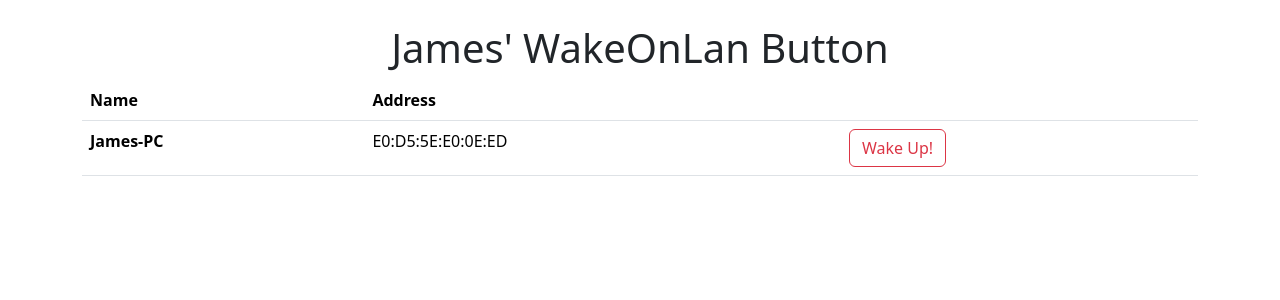
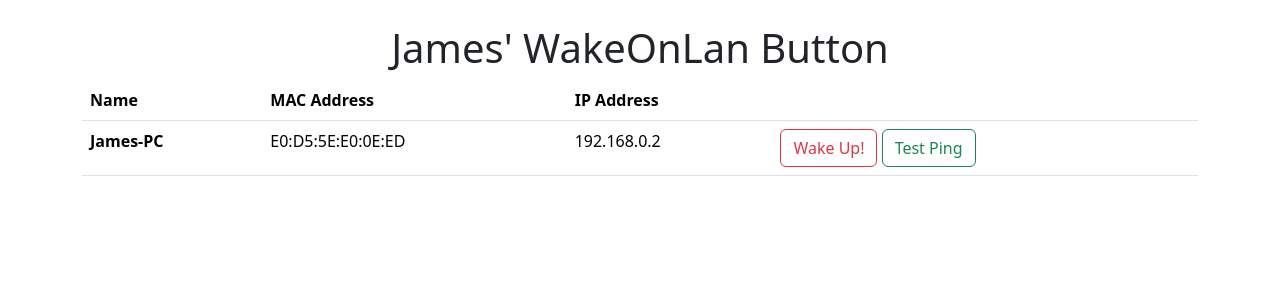
Before and after one commit to AndrewCarter04/WakeOnLan-Server, a Flask app: page / in a window 1280 px wide. Shown: the part 56-356 px from the top of the page. Run offline with Flask 3, Linux system fonts and the light colour scheme.

Commit message:
Added test-ping button

```diff
--- a/app.py
+++ b/app.py
@@ -1,6 +1,7 @@
 from flask import Flask, render_template, Response, request
 import os
 import json
+import device_ping
 
 app = Flask(__name__,
             static_folder='static')
@@ -17,12 +18,23 @@ def hello_world():  # put application's code here
 
 @app.route("/wake", methods=['POST'])
 def send():
-    address = request.json['address']
-    if address is None:
+    device_id = request.json['id']
+    if device_id is None:
         return Response(status=400, response="empty address")
-    os.system(f"wakeonlan {address}")
-    #print("Waking up ", address)
+    cmd = f"wakeonlan {get_device_list()[device_id]['mac']}"
+    print(cmd)
+    os.system(cmd)
     return "OK"
+
+
+@app.route("/ping", methods=['POST'])
+def ping():
+    device_id = request.json['id']
+    if device_id is None:
+        return Response(status=400, response="empty address")
+    print(f"Pinging {device_id}")
+    result = device_ping.ping(get_device_list()[device_id]['ip'])
+    return {"status": "online" if result else "offline"}
 
 
 if __name__ == '__main__':
--- a/devices.json
+++ b/devices.json
@@ -1,6 +1,7 @@
-[
-  {
+{
+  "e3a38b27-d706-41ab-905c-fa1b2ebcdf11": {
     "name": "James-PC",
-    "address": "E0:D5:5E:E0:0E:ED"
+    "ip": "192.168.0.2",
+    "mac": "E0:D5:5E:E0:0E:ED"
   }
-]
+}
--- a/static/main.js
+++ b/static/main.js
@@ -1,20 +1,42 @@
+function raw_trigger(url, id) {
+    console.log(id)
+    let xhr = new XMLHttpRequest();
+    xhr.open('POST', url, false);
+    xhr.setRequestHeader("Content-Type", "application/json")
+    xhr.send(JSON.stringify({"id": id}));
+    return xhr
+
+}
+
 function trigger_wakeup() {
-    console.log(this.dataset.address)
-    let xhr = new XMLHttpRequest();
-    xhr.open('POST', `/wake`, false);
-    xhr.setRequestHeader("Content-Type", "application/json")
-    xhr.send(JSON.stringify({"address": this.dataset.address}));
-    if (xhr.status === 200) {
+    let result = raw_trigger("/wake", this.dataset.id)
+    if (result.status === 200) {
         alert("Success!")
     } else {
-        alert(xhr.responseText)
+        alert(result.responseText)
+    }
+}
+
+function ping_test() {
+    let result = raw_trigger("/ping", this.dataset.id)
+    if (result.status === 200) {
+        let resObj = JSON.parse(result.responseText)
+        if (resObj.status === "online") {
+            alert("Device Online")
+        } else if (resObj.status === "offline") {
+            alert("Device Offline")
+        } else {
+            alert("An Error Occured: " + resObj)
+        }
     }
 }
 
 window.addEventListener("load", () => {
-    let all_triggers = document.getElementsByClassName("wol-trigger")
-    for (let item of all_triggers) {
-        //console.log(item.dataset.address)
+    for (let item of document.getElementsByClassName("wol-trigger")) {
         item.addEventListener("click", trigger_wakeup)
     }
+    for (let item of document.getElementsByClassName("ping-test")) {
+        item.addEventListener("click", ping_test)
+    }
+
 })
--- a/templates/index.html
+++ b/templates/index.html
@@ -13,18 +13,24 @@
             <thead>
                 <tr>
                     <th scope="col">Name</th>
-                    <th scope="col">Address</th>
+                    <th scope="col">MAC Address</th>
+                    <th scope="col">IP Address</th>
                     <th scope="col"></th>
                 </tr>
             </thead>
             <tbody>
                 {% for device in devices %}
-                    <th>{{ device.name }}</th>
-                    <td>{{ device.address }}</td>
-                    <td><button class="btn btn-outline-danger wol-trigger" data-address="{{ device.address }}">Wake Up!</button></td>
+                    <th>{{ devices[device].name }}</th>
+                    <td>{{ devices[device].mac }}</td>
+                    <td>{{ devices[device].ip }}</td>
+                    <td>
+                        <button class="btn btn-outline-danger wol-trigger" data-id="{{ device }}">Wake Up!</button>
+                        <button class="btn btn-outline-success ping-test" data-id="{{ device }}">Test Ping</button>
+                    </td>
                 {% endfor %}
             </tbody>
         </table>
     </div>
 
+
 {% endblock %}
```
Also changed, not shown: device_ping.py (added, +22 -0 lines).
